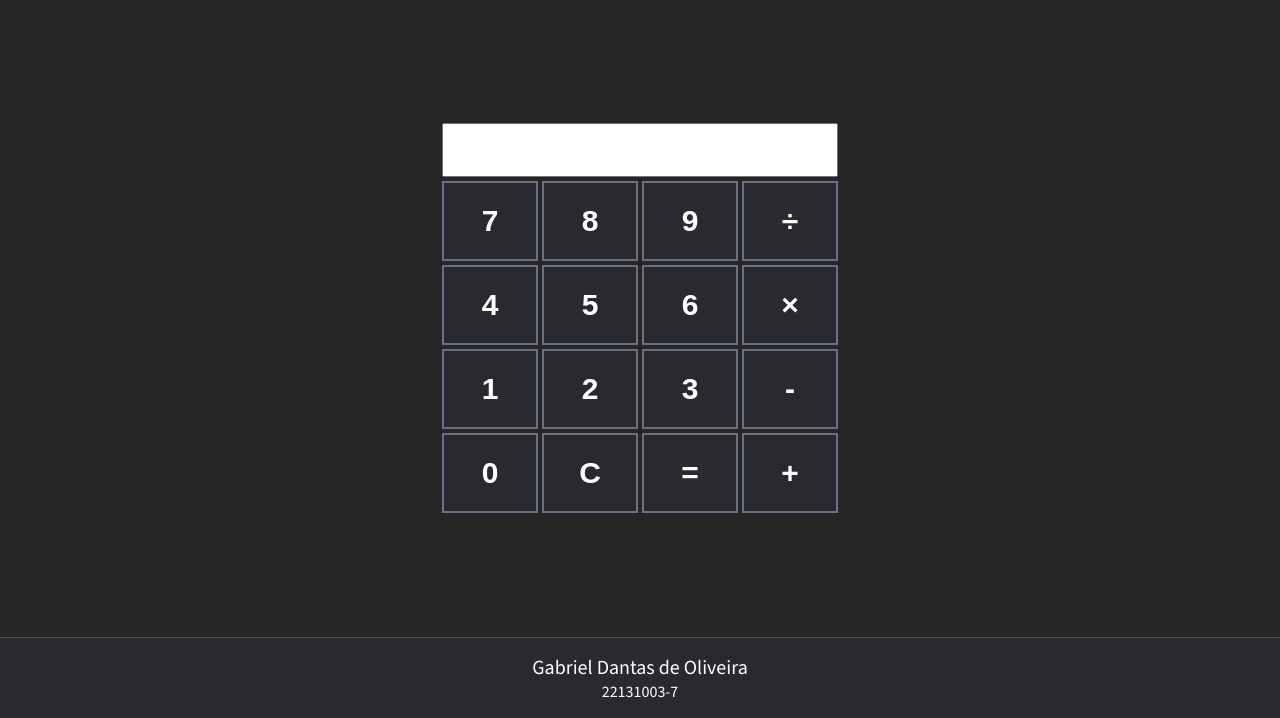
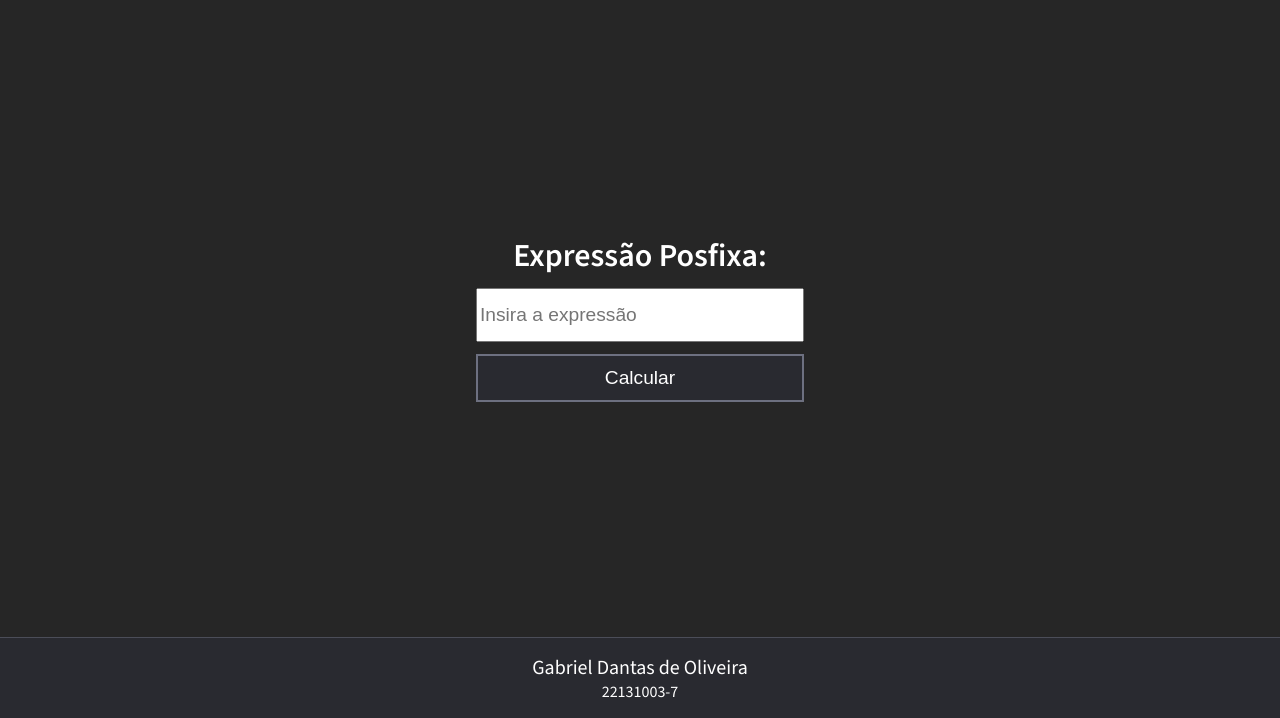
Before and after one commit to Aisda08/Calculadora, a website: page Index.html in a window 1280 px wide. Shown: the part 82-800 px from the top of the page. Drawn offline with nearby package versions, Linux system fonts and the light colour scheme.

Commit message:
Atualização da calculadora para a forma posfixa.

```diff
--- a/Index.html
+++ b/Index.html
@@ -37,12 +37,17 @@
             background-color: #262626;
         }
         input {
-            font-size: 24px;
+            font-size: 1.2rem;
             outline: none;
             cursor: default;
-            width: 98%;
+            width: 20rem;
             height: 3rem;
-            font-size: 30px;
+            margin: 0.5rem 0rem;
+        }
+        td {
+            display: flex;
+            justify-content: center;
+            align-items: center;
         }
         td > button {
             background-color: #292A30;
@@ -50,15 +55,22 @@
             color: white;
             border: 2px solid #6D7080;
         }
-        .calculator-buttons > td > button {
-            width: 6rem ;
-            height: 5rem;
-            font-size: 30px;
-            font-weight: 600;
-        }
         td > button:hover {
             background-color: #343c5a;
             cursor: pointer;
+        }
+        .calculator-title {
+            font-size: 2rem;
+            color: white;
+            font-weight: 600;
+        }
+        .calculator-buttons {
+            display: flex;
+            justify-content: center;
+            align-items: center;
+            width: 100%;
+            height: 3rem;
+            font-size: 1.2rem;
         }
 
 
@@ -86,34 +98,15 @@
     <header><img src="https://i.ibb.co/mCQ9k8QQ/baixados-1.png"></header>
 
     <table>
+        <tr class="calculator-title">
+            <td>Expressão Posfixa:</td>
+        </tr>
         <tr>
             <td colspan="4">
-                <input type="text" readonly id="display">
+                <input type="text" id="display" placeholder="Insira a expressão">
             </td>
-        </tr>
-        <tr class="calculator-buttons">
-            <td><button onclick="addToDisplay(7)">7</button></td>
-            <td><button onclick="addToDisplay(8)">8</button></td>
-            <td><button onclick="addToDisplay(9)">9</button></td>
-            <td><button onclick="addToDisplay('÷')">÷</button></td>
-        </tr>
-        <tr class="calculator-buttons">
-            <td><button onclick="addToDisplay(4)">4</button></td>
-            <td><button onclick="addToDisplay(5)">5</button></td>
-            <td><button onclick="addToDisplay(6)">6</button></td>
-            <td><button onclick="addToDisplay('×')">×</button></td>
-        </tr>
-        <tr class="calculator-buttons">
-            <td><button onclick="addToDisplay(1)">1</button></td>
-            <td><button onclick="addToDisplay(2)">2</button></td>
-            <td><button onclick="addToDisplay(3)">3</button></td>
-            <td><button onclick="addToDisplay('-')">-</button></td>
-        </tr>
-        <tr class="calculator-buttons">
-            <td><button onclick="addToDisplay(0)">0</button></td>
-            <td><button onclick="resetDisplay()">C</button></td>
-            <td><button onclick="displayResult()">=</button></td>
-            <td><button onclick="addToDisplay('+')">+</button></td>
+        </tr >
+            <td><button onclick="displayResult()" class="calculator-buttons">Calcular</button></td>
         </tr>
     </table>
 
@@ -145,6 +138,8 @@
 
 
         async function displayResult() {
+            conta = display.value.trim();
+
             const resposta = await fetch("http://localhost:3000/", {
                 method: "POST",
                 headers: {
@@ -155,10 +150,10 @@
 
             const dados = await resposta.json();
 
-            if (dados.resultado !== undefined) {
+            if (resposta.ok && dados.resultado !== undefined) {
                 conta = String(dados.resultado);
             } else {
-                conta = "Erro";
+                conta = "Erro: " + (dados.erro || "Expressão inválida");
             }
 
             display.value = conta;
```
Also changed, not shown: server.js (+39 -2 lines).
